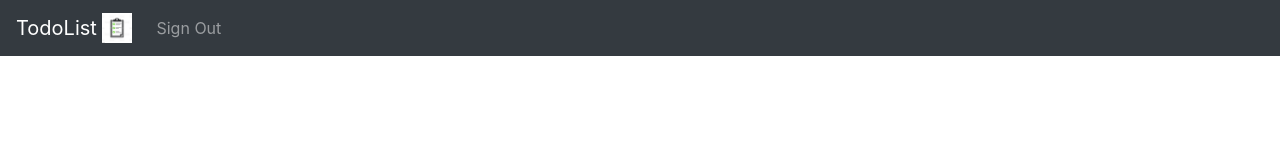
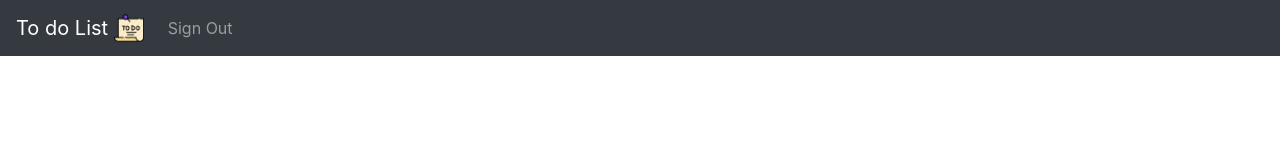
Before and after one commit to sangeethapk/sangeetha_TodoList, a plain HTML site: page todoPage.html in a window 1280 px wide. Drawn offline with nearby package versions, Linux system fonts and the light colour scheme.

Commit message:
change icon

```diff
--- a/todoPage.html
+++ b/todoPage.html
@@ -18,8 +18,8 @@
 
     <nav class="navbar navbar-expand-lg navbar-dark bg-dark">
         <!-- <a class="navbar-brand" href="#" onclick="loadList()">TodoList -->
-          <a class="navbar-brand" href="#" id="todolist">TodoList
-            <img src="icon.jpg" width="30" height="30" class="d-inline-block align-top" alt="">
+          <a class="navbar-brand" href="#" id="todolist">To do List
+            <img src="img1.png" width="30" height="30" class="d-inline-block align-top" alt="">
         </a>
         <button class="navbar-toggler" type="button" data-toggle="collapse" data-target="#navbarSupportedContent" aria-controls="navbarSupportedContent" aria-expanded="false" aria-label="Toggle navigation">
           <span class="navbar-toggler-icon"></span>
```
Also changed, not shown: icon.jpg (deleted), img1.png (added).
